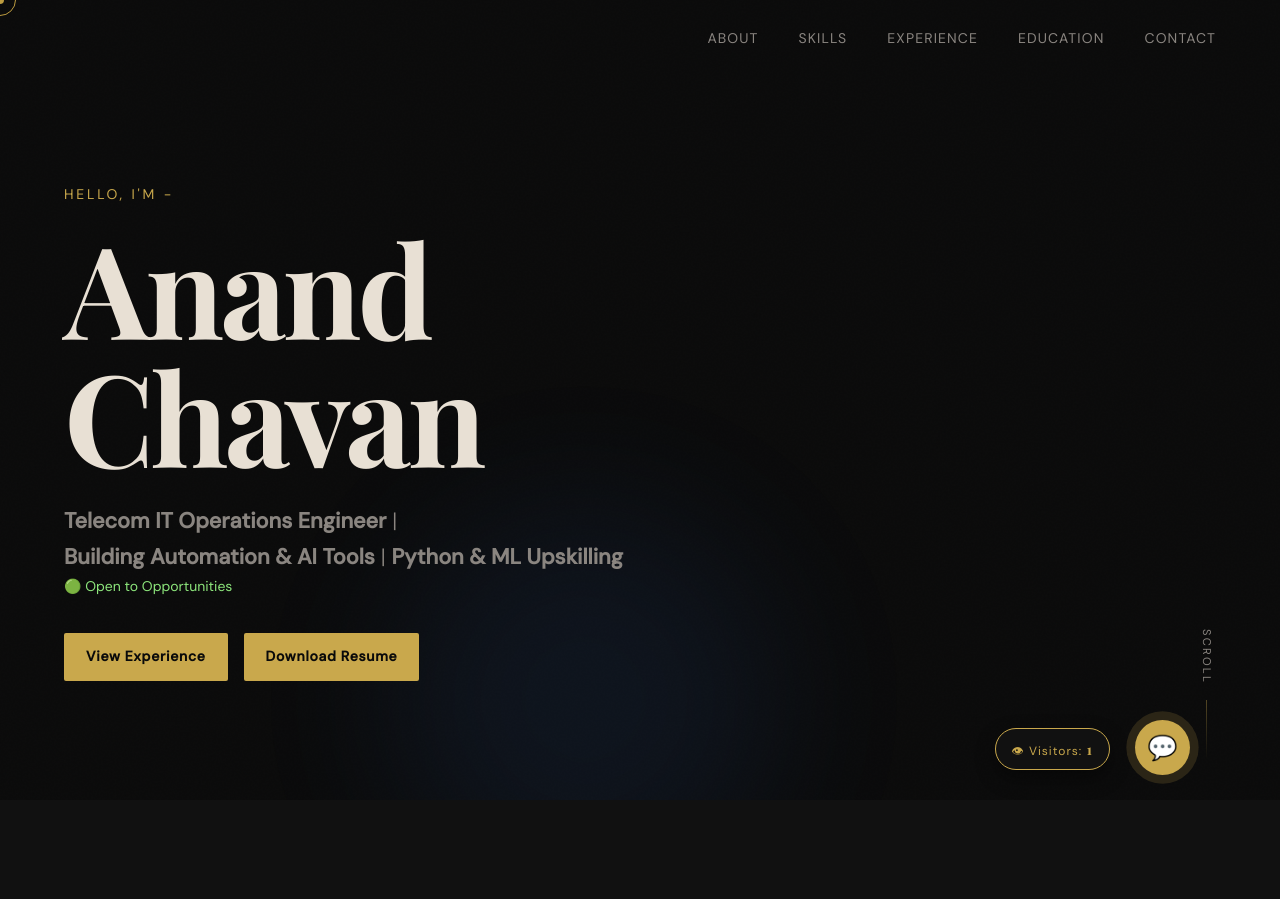
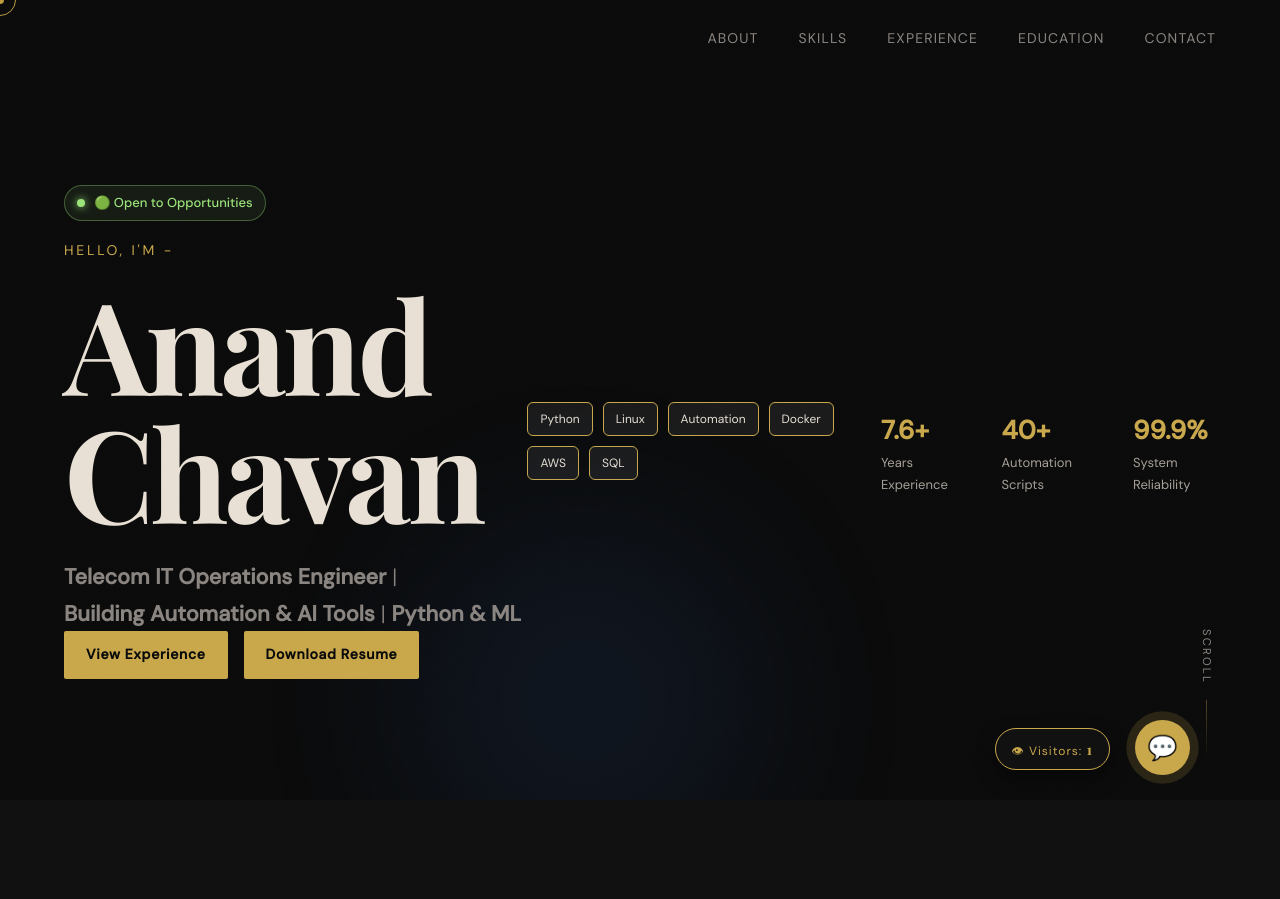
Before and after one commit to chavananand33/my-project, a Flask app: page / in a window 1280 px wide. Shown: the top 899 px of the page. Run offline with Flask 3, Linux system fonts and the light colour scheme; data comes from the database, SQL or seed files in the repository; some web fonts are replaced.

Commit message:
fix CSS, MAIN.JS and HTML11

```diff
--- a/static/css/style.css
+++ b/static/css/style.css
@@ -206,10 +206,26 @@ body:hover .cursor-follower { opacity: 1; }
   height: 2rem;
   font-weight: 300;
 }
+.hero-status::before{
+content:"";
+display:inline-block;
+width:8px;
+height:8px;
+background:#9be37a;
+border-radius:50%;
+margin-right:6px;
+box-shadow:0 0 8px #9be37a;
+}
 .hero-status{
-margin-top:15px;
-color:#8de67c;
-font-size:14px;
+display:inline-block;
+margin-bottom:18px;
+padding:6px 12px;
+font-size:13px;
+color:#9be37a;
+background:rgba(155,227,122,0.08);
+border:1px solid rgba(155,227,122,0.35);
+border-radius:20px;
+font-weight:500;
 }
 .cursor-blink {
   display: inline-block;
--- a/templates/index.html
+++ b/templates/index.html
@@ -64,6 +64,9 @@
   <section class="hero" id="home">
     <div class="hero-noise"></div>
     <div class="hero-content">
+<div class="hero-status">
+🟢 Open to Opportunities
+</div>
       <p class="hero-eyebrow reveal">Hello, I'm - </p>
       <h1 class="hero-name reveal">Anand<br />Chavan</h1>
       <p class="hero-role reveal">
@@ -71,9 +74,7 @@
   <strong>Telecom IT Operations Engineer</strong> |<br />
   <strong>Building Automation & AI Tools</strong> | <strong>Python & ML Upskilling</strong><br />
         </span>
-<div class="hero-status">
-🟢 Open to Opportunities
-</div>
+
         <!-- <span class="cursor-blink">|</span> -->
       </p>
       <!--<p class="hero-tagline reveal">7.6+ Years in Telecom IT &amp; Enterprise Application Support</p> -->
@@ -92,6 +93,34 @@
       <div class="decor-circle c1"></div>
       <div class="decor-circle c2"></div>
     </div>
+
+<div class="hero-skills">
+<span>Python</span>
+<span>Linux</span>
+<span>Automation</span>
+<span>Docker</span>
+<span>AWS</span>
+<span>SQL</span>
+</div>
+
+<div class="hero-stats">
+
+<div>
+<h3>7.6+</h3>
+<p>Years Experience</p>
+</div>
+
+<div>
+<h3>40+</h3>
+<p>Automation Scripts</p>
+</div>
+
+<div>
+<h3>99.9%</h3>
+<p>System Reliability</p>
+</div>
+
+</div>
 
   </section>
 
```
